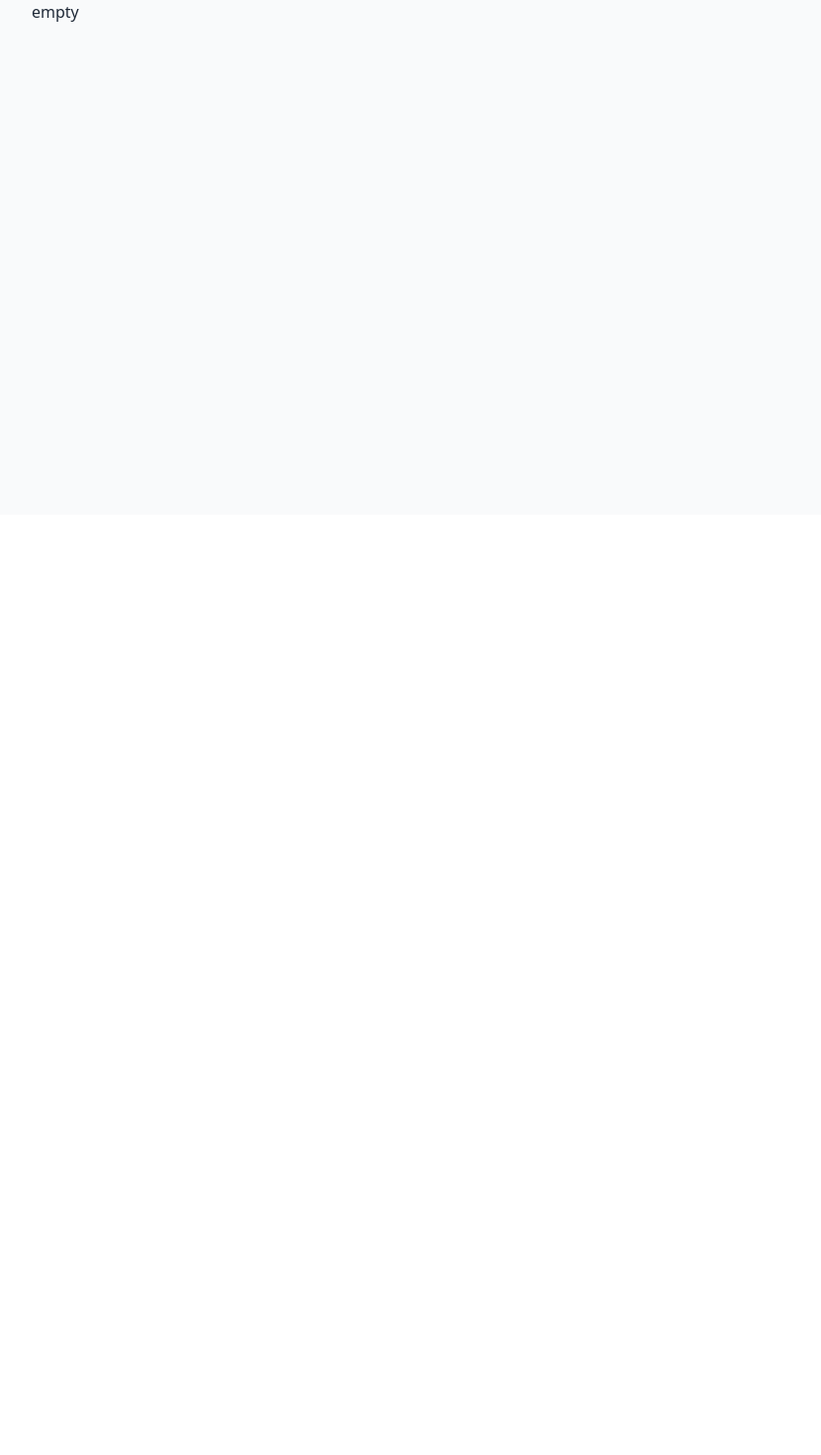
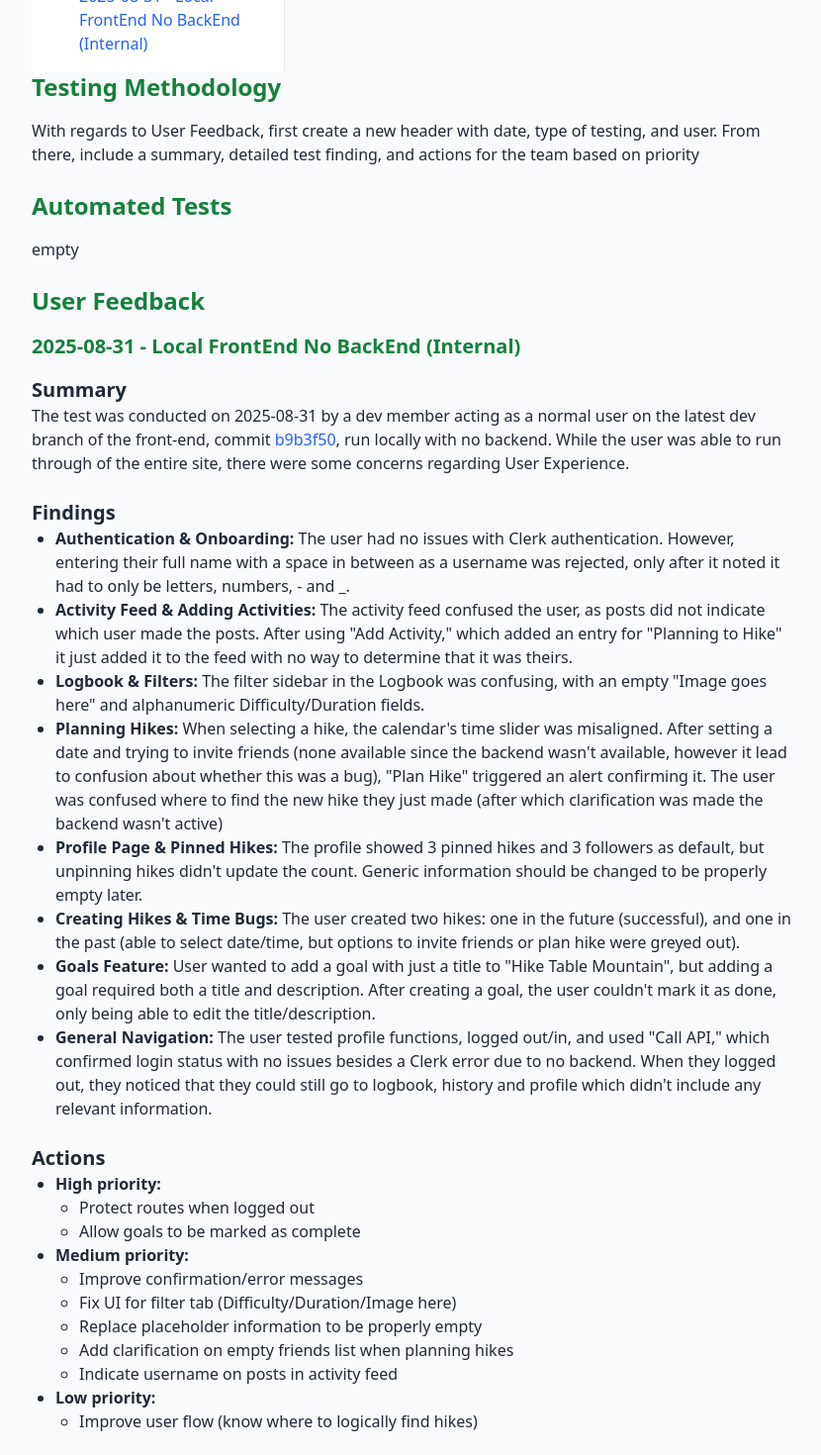
Before and after one commit to Weppman/SDP-DocumentationSite, a React (Create React App) app: page /testing-feedback in a window 1280 px wide. Shown: the part 280-1750 px from the top of the page at 99% size, without its empty margins (224-1054 px from the left). Before the commit the page ends 800 px from the top, so only its background shows below. Built offline with nearby package versions, Linux system fonts and the light colour scheme.

Commit message:
FIX: added example testing feedback

```diff
--- a/src/pages/TestingFeedback.js
+++ b/src/pages/TestingFeedback.js
@@ -5,10 +5,105 @@ function TestingFeedback() {
     <main className="max-w-3xl mx-auto mt-8">
       <h1 className="text-3xl font-bold text-green-700 mb-0">Testing/Feedback</h1>
       <Sidebar />
-      <h2 className="text-2xl font-bold text-green-700 mb-4">empty</h2>
+      <h2 className="text-2xl font-bold text-green-700 mb-4">Testing Methodology</h2>
+      <p className="mb-6">
+        With regards to User Feedback, first create a new header with date, type of testing, and user. From there,
+         include a summary, detailed test finding, and actions for the team based on priority
+
+      </p>
+      <h2 className="text-2xl font-bold text-green-700 mb-4">Automated Tests</h2>
       <p className="mb-6">
         empty
       </p>
+      <h2 className="text-2xl font-bold text-green-700 mb-4">User Feedback</h2>
+      <h3 className="text-xl font-bold text-green-700 mb-4">2025-08-31 - Local FrontEnd No BackEnd (Internal)</h3>
+      <p className="text-xl font-bold">
+        Summary
+      </p>
+      <p className="mb-6">
+        The test was conducted on 2025-08-31 by a dev member acting as a normal user on the latest dev branch of the
+        front-end, commit <a
+          href="https://github.com/Weppman/SDP-FrontEnd/commit/b9b3f504e6f318fd0e5b0dd413ecda8bc2914cb5"
+          className="text-blue-600 hover:underline hover:text-blue-800 transition-colors"
+          target="_blank"
+          rel="noopener noreferrer"
+        >
+          b9b3f50
+        </a>, run locally with no backend. While the user was able to run through of the entire site, there were
+         some concerns regarding User Experience.
+      </p>
+      <p className="text-xl font-bold">
+        Findings
+      </p>
+      <ul className="list-disc pl-6 mb-6">
+        <li>
+          <strong>Authentication & Onboarding:</strong> The user had no issues with Clerk authentication. However,
+           entering their full name with a space in between as a username was rejected, only after it noted it had
+           to only be letters, numbers, - and _.
+        </li>
+        <li>
+          <strong>Activity Feed & Adding Activities:</strong> The activity feed confused the user, as posts did not
+           indicate which user made the posts. After using "Add Activity," which added an entry for "Planning to Hike"
+            it just added it to the feed with no way to determine that it was theirs.
+        </li>
+        <li>
+          <strong>Logbook & Filters:</strong> The filter sidebar in the Logbook was confusing, with an empty "Image
+           goes here" and alphanumeric Difficulty/Duration fields.
+        </li>
+        <li>
+          <strong>Planning Hikes:</strong> When selecting a hike, the calendar's time slider was misaligned. After
+           setting a date and trying to invite friends (none available since the backend wasn't available, however
+           it lead to confusion about whether this was a bug), "Plan Hike" triggered an alert confirming it. The user
+           was confused where to find the new hike they just made (after which clarification was made the backend wasn't
+           active)
+        </li>
+        <li>
+          <strong>Profile Page & Pinned Hikes:</strong> The profile showed 3 pinned hikes and 3 followers as default, but
+           unpinning hikes didn't update the count. Generic information should be changed to be properly empty later.
+        </li>
+        <li>
+          <strong>Creating Hikes & Time Bugs:</strong> The user created two hikes: one in the future (successful),
+          and one in the past (able to select date/time, but options to invite friends or plan hike were greyed out).
+        </li>
+        <li>
+          <strong>Goals Feature:</strong> User wanted to add a goal with just a title to "Hike Table Mountain", but adding
+           a goal required both a title and description. After creating a goal, the user couldn't mark it as done, only being
+           able to edit the title/description.
+        </li>
+        <li>
+          <strong>General Navigation:</strong> The user tested profile functions, logged out/in, and used "Call API,"
+           which confirmed login status with no issues besides a Clerk error due to no backend. When they logged out, they
+           noticed that they could still go to logbook, history and profile which didn't include any relevant information.
+        </li>
+      </ul>
+      <p className="text-xl font-bold">
+        Actions
+      </p>
+      <ul className="list-disc pl-6 mb-6">
+        <li>
+          <strong>High priority:</strong>
+          <ul className="list-[circle] pl-6">
+            <li>Protect routes when logged out</li>
+            <li>Allow goals to be marked as complete</li>
+          </ul>
+        </li>
+        <li>
+          <strong>Medium priority:</strong>
+          <ul className="list-[circle] pl-6">
+            <li>Improve confirmation/error messages</li>
+            <li>Fix UI for filter tab (Difficulty/Duration/Image here)</li>
+            <li>Replace placeholder information to be properly empty</li>
+            <li>Add clarification on empty friends list when planning hikes</li>
+            <li>Indicate username on posts in activity feed</li>
+          </ul>
+        </li>
+        <li>
+          <strong>Low priority:</strong>
+          <ul className="list-[circle] pl-6">
+            <li>Improve user flow (know where to logically find hikes)</li>
+          </ul>
+        </li>
+      </ul>
     </main>
   );
 }
```
